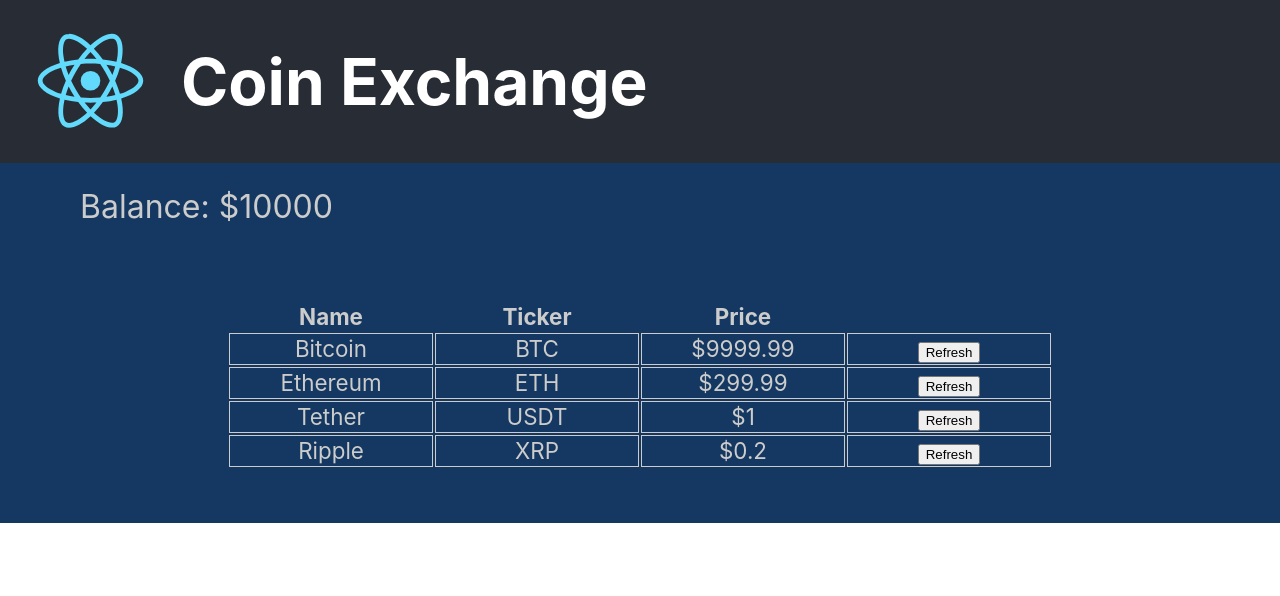
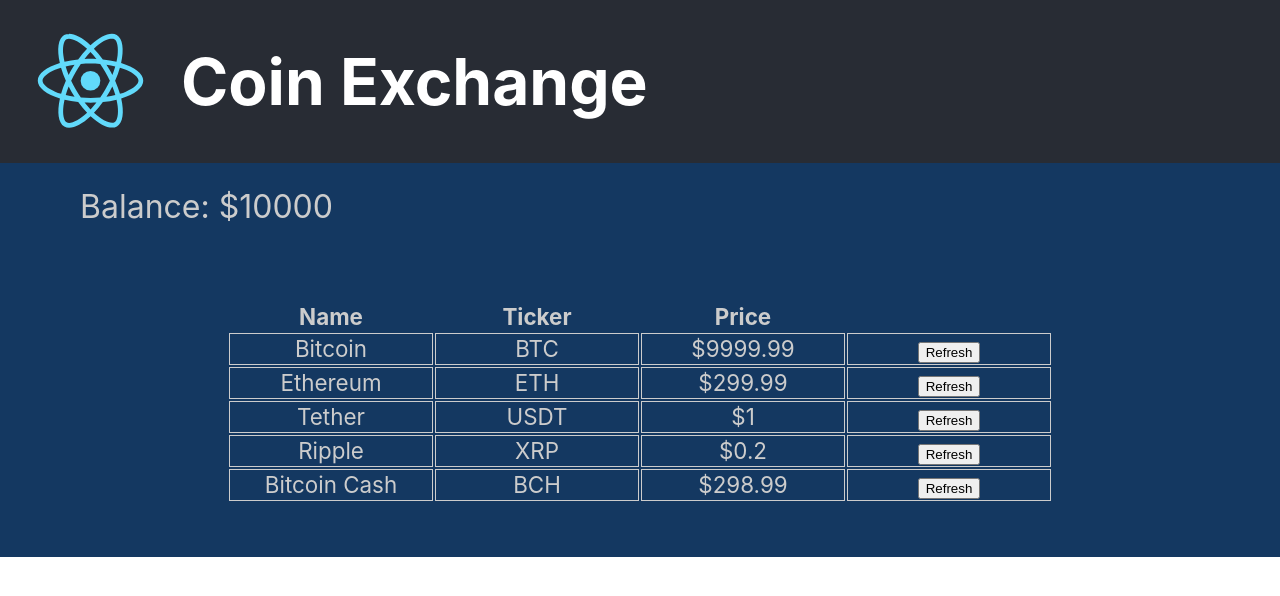
Before and after one commit to zsolt-nagy/coin-exchange, a React (Create React App) app: page / in a window 1280 px wide. Shown: the top 596 px of the page. Built offline with nearby package versions, Linux system fonts and the light colour scheme.

Commit message:
componentization and prop drilling

```diff
--- a/src/App.css
+++ /dev/null
@@ -1,43 +0,0 @@
-.App {
-  text-align: center;
-  background-color: rgb(20, 56, 97);
-  color: #cccccc;
-}
-
-.coin-table {
-  margin: 50px auto 50px auto;
-  display: inline-block;
-  font-size: 1.4rem;
-}
-
-.App-logo {
-  height: 8rem;
-  pointer-events: none;
-}
-
-.App-header {
-  background-color: #282c34;
-  min-height: 20vh;
-  display: flex;
-  flex-direction: row;
-  align-items: center;
-  justify-content: flex-start;
-  color: white;
-}
-
-.App-title {
-  font-size: 4rem;
-}
-
-.App-link {
-  color: #61dafb;
-}
-
-@keyframes App-logo-spin {
-  from {
-    transform: rotate(0deg);
-  }
-  to {
-    transform: rotate(360deg);
-  }
-}
--- a/src/App.js
+++ b/src/App.js
@@ -1,37 +1,60 @@
 import React from 'react';
-import logo from './logo.svg';
-import './App.css';
-import Coin from './components/Coin/Coin';
-import AccountBalance from './components/AccountBalance/AccountBalance'
+import CoinList from './components/CoinList/CoinList';
+import AccountBalance from './components/AccountBalance/AccountBalance';
+import ExchangeHeader from './components/ExchangeHeader/ExchangeHeader';
+import styled from 'styled-components';
+
+const Div = styled.div`
+  text-align: center;
+  background-color: rgb(20, 56, 97);
+  color: #cccccc;
+`;
 
 
-function App() {
-  return (
-    <div className="App">
-      <header className="App-header">
-        <img src={logo} alt="React logo" className="App-logo" />
-        <h1 className="App-title">
-          Coin Exchange
-        </h1>
-      </header>
-      <AccountBalance amount={10000} />
-      <table className="coin-table">
-      <thead>
-        <tr>
-          <th>Name</th>
-          <th>Ticker</th>
-          <th>Price</th>
-        </tr>
-      </thead>
-      <tbody>
-        <Coin name="Bitcoin" ticker="BTC" price={9999.99} />
-        <Coin name="Ethereum" ticker="ETH" price={299.99} />
-        <Coin name="Tether" ticker="USDT" price={1.0} />
-        <Coin name="Ripple" ticker="XRP" price={0.2} />
-      </tbody>
-    </table>
-    </div>
-  );
+class App extends React.Component {
+  constructor(props) {
+    super(props);
+    this.state = {
+      balance: 10000,
+      coinData: [
+        {
+          name: 'Bitcoin',
+          ticker: 'BTC',
+          price: 9999.99
+        },
+        {
+          name: 'Ethereum',
+          ticker: 'ETH',
+          price: 299.99
+        },
+        {
+          name: 'Tether',
+          ticker: 'USDT',
+          price: 1.0
+        },
+        {
+          name: 'Ripple',
+          ticker: 'XRP',
+          price: 0.2
+        },
+        {
+          name: 'Bitcoin Cash',
+          ticker: 'BCH',
+          price: 298.99
+        },
+      ]
+    }
+  }
+  render() {
+    return (
+      <Div className="App">
+        <ExchangeHeader />
+        <AccountBalance amount={this.state.balance} />
+        <CoinList coinData={this.state.coinData} />
+      </Div>
+    );
+  }
+
 }
 
 export default App;
--- /dev/null
+++ b/src/components/CoinList/CoinList.jsx
@@ -0,0 +1,32 @@
+import React, { Component } from 'react';
+import Coin from '../Coin/Coin';
+import styled from 'styled-components';
+
+const Table = styled.table`
+    margin: 50px auto 50px auto;
+    display: inline-block;
+    font-size: 1.4rem;
+`;
+
+export default class CoinList extends Component {
+    render() {
+        return (
+            <Table>
+            <thead>
+              <tr>
+                <th>Name</th>
+                <th>Ticker</th>
+                <th>Price</th>
+              </tr>
+            </thead>
+            <tbody>
+              {
+                this.props.coinData.map( ({name, ticker, price}) =>
+                  <Coin key={ticker} name={name} ticker={ticker} price={price} />
+                )
+              }
+            </tbody>
+          </Table>
+        )
+    }
+}
--- /dev/null
+++ b/src/components/ExchangeHeader/ExchangeHeader.jsx
@@ -0,0 +1,35 @@
+import React, { Component } from 'react';
+import logo from './logo.svg';
+import styled from 'styled-components';
+
+const Img = styled.img`
+    height: 8rem;
+    pointer-events: none;
+`;
+
+const Header = styled.header`
+    background-color: #282c34;
+    min-height: 20vh;
+    display: flex;
+    flex-direction: row;
+    align-items: center;
+    justify-content: flex-start;
+    color: white;
+`;
+
+const H1 = styled.h1`
+    font-size: 4rem;
+`;
+
+export default class ExchangeHeader extends Component {
+    render() {
+        return (
+            <Header>
+                <Img src={logo} alt="React logo" />
+                <H1>
+                    Coin Exchange
+                </H1>
+          </Header>
+        )
+    }
+}
```
Also changed, not shown: src/components/ExchangeHeader/logo.svg (renamed from src/logo.svg).
